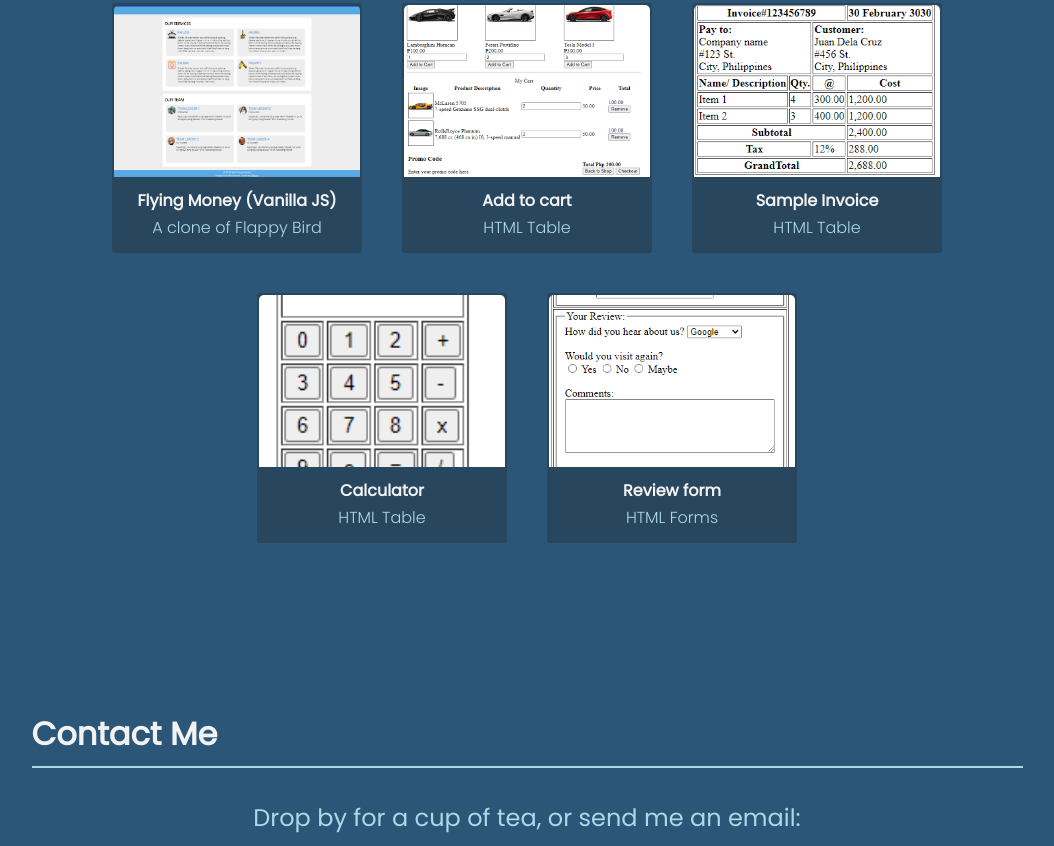
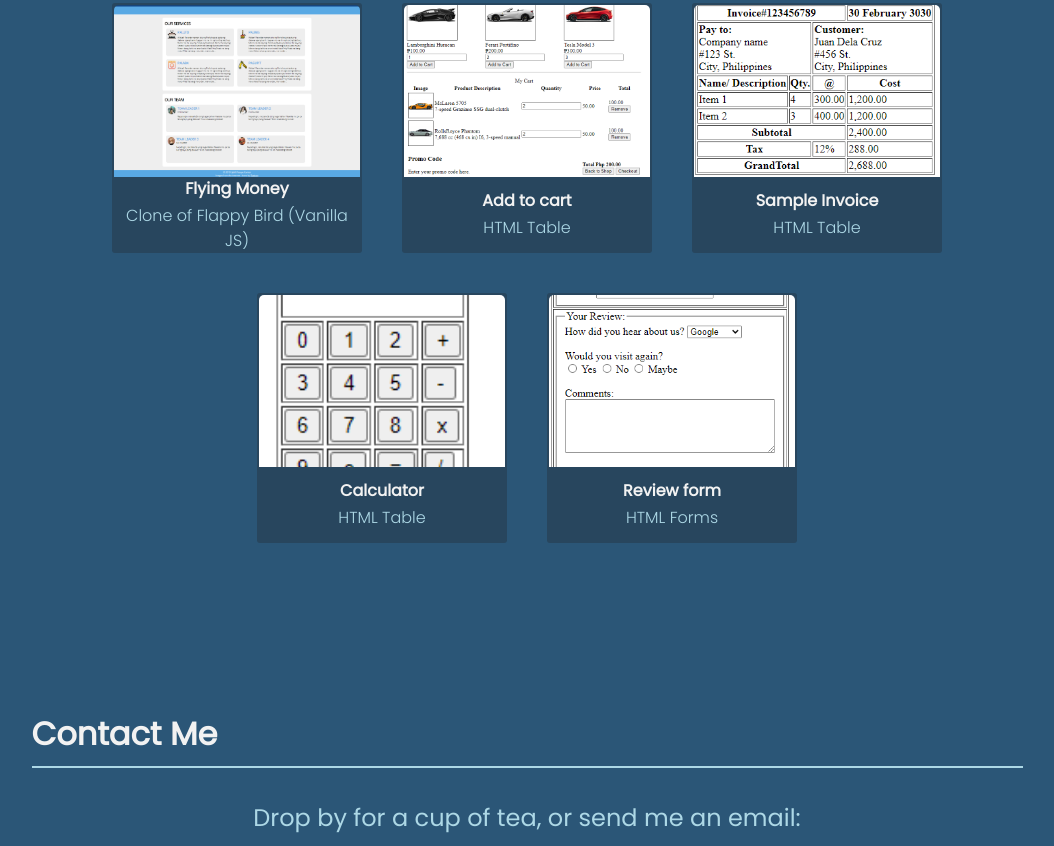
Before and after one commit to Adenderf/portfolio, a plain HTML site: page index.html in a window 1280 px wide. Shown: the part 2850-3696 px from the top of the page, without its empty margins (113-1167 px from the left). Drawn offline with Linux system fonts and the light colour scheme.

Commit message:
feat: fixed resume button and added project name

```diff
--- a/index.html
+++ b/index.html
@@ -170,8 +170,8 @@
                     </div>
                     <!-- Title -->
                     <div class='project-desc'>
-                        <p class='desc-title'>Flying Money (Vanilla JS)</p>
-                        <p class='desc-desc'>A clone of Flappy Bird</p>
+                        <p class='desc-title'>Flying Money </p>
+                        <p class='desc-desc'>Clone of Flappy Bird (Vanilla JS)</p>
                     </div>
                 </a>
 
```
